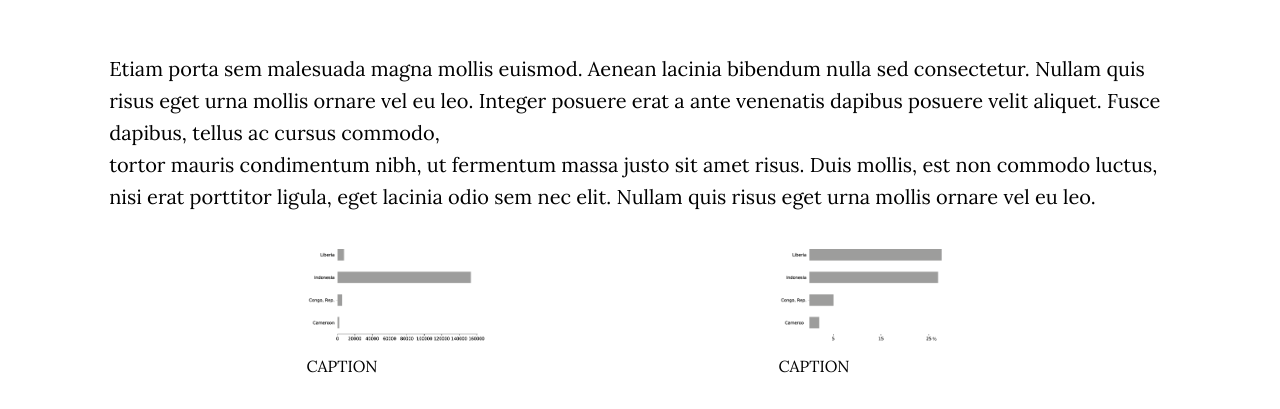
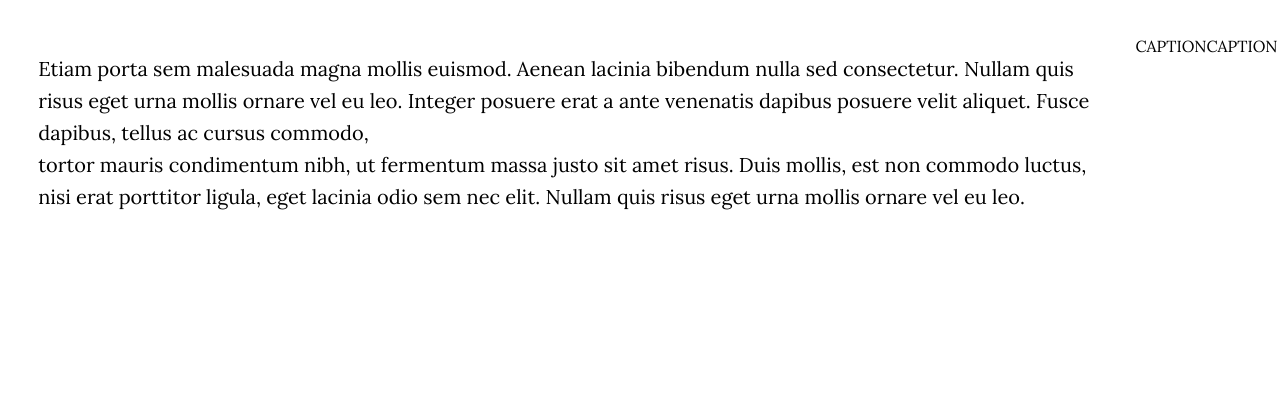
Before and after one commit to maxarvid/palmoil, a website with bundled scripts: page src/index.html in a window 1280 px wide. Shown: the part 2980-3389 px from the top of the page. After the commit the page ends 3209 px from the top, so only its background shows below. Built offline with nearby package versions, Linux system fonts and the light colour scheme.

Commit message:
cleaning house

```diff
--- a/src/index.html
+++ b/src/index.html
@@ -70,7 +70,6 @@
         <div class="row justify-content-center no-gutters">
             <div id="chart-1"></div>
             <div class="col-md-5">
-                <img class="image" src="style/images/palm_area.png" alt="image description">
                 <p class="caption sub-font">CAPTION</p>
             </div>
         </div>
@@ -78,7 +77,6 @@
         <div class="row justify-content-center no-gutters">
             <div id="chart-2"></div>
             <div class="col-md-5">
-                <img class="image" src="style/images/part_palm.png" alt="image description">
                 <p class="caption sub-font">CAPTION</p>
             </div>
         </div>
```
Also changed, not shown: src/style/images/pic_Size_A.jpeg (deleted), 1 other file.
